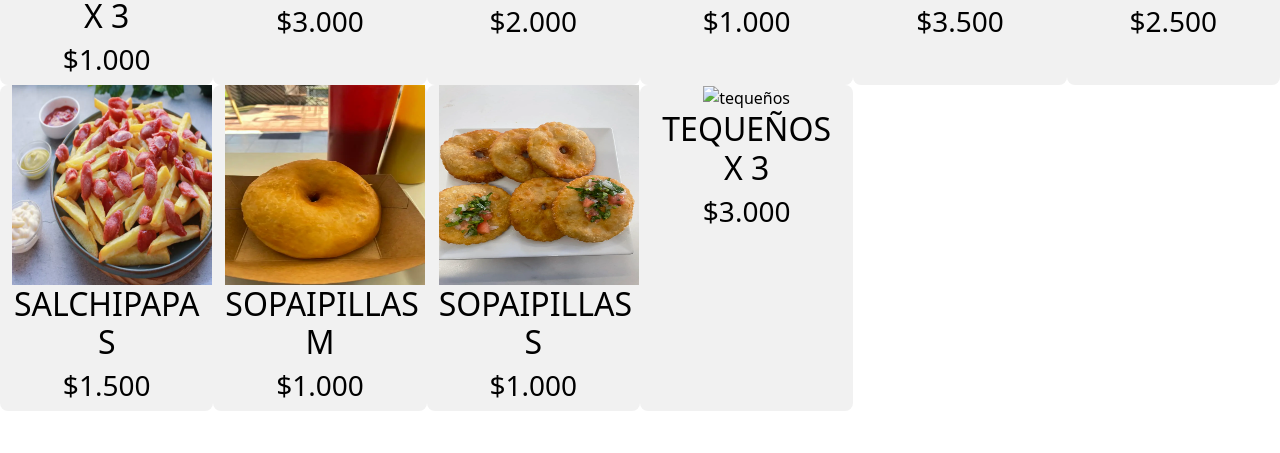
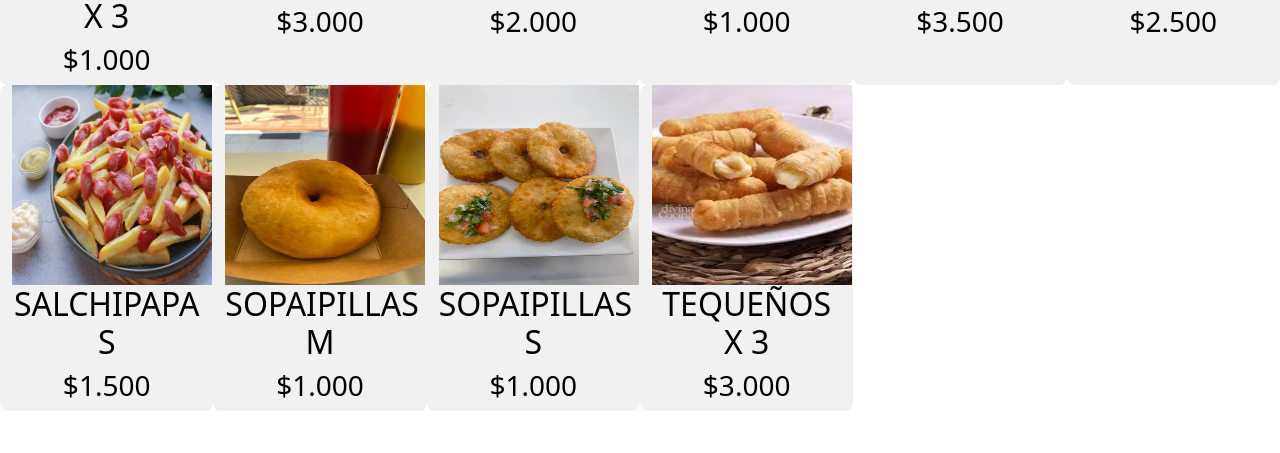
Before and after one commit to ChristianMarquezE/Fritosymas, a website: page pages/comidas.html in a window 1280 px wide. Shown: the part 1165-1618 px from the top of the page. Drawn offline with nearby package versions, Linux system fonts and the light colour scheme.

Commit message:
correción ruta

```diff
--- a/pages/comidas.html
+++ b/pages/comidas.html
@@ -190,7 +190,7 @@
             </a>
 
             <a class="products__card col-full col-lg-2 col-md-4 centrado" href="productos/tequeños.html">
-              <img class="altura-imagenes" src="../assets/tequeños-queso.webp" alt="tequeños">
+              <img class="altura-imagenes" src="../assets/tequenos-queso.webp" alt="tequeños">
               <h2>TEQUEÑOS X 3</h2>
              <h3>$3.000</h3>
               </a>
```
